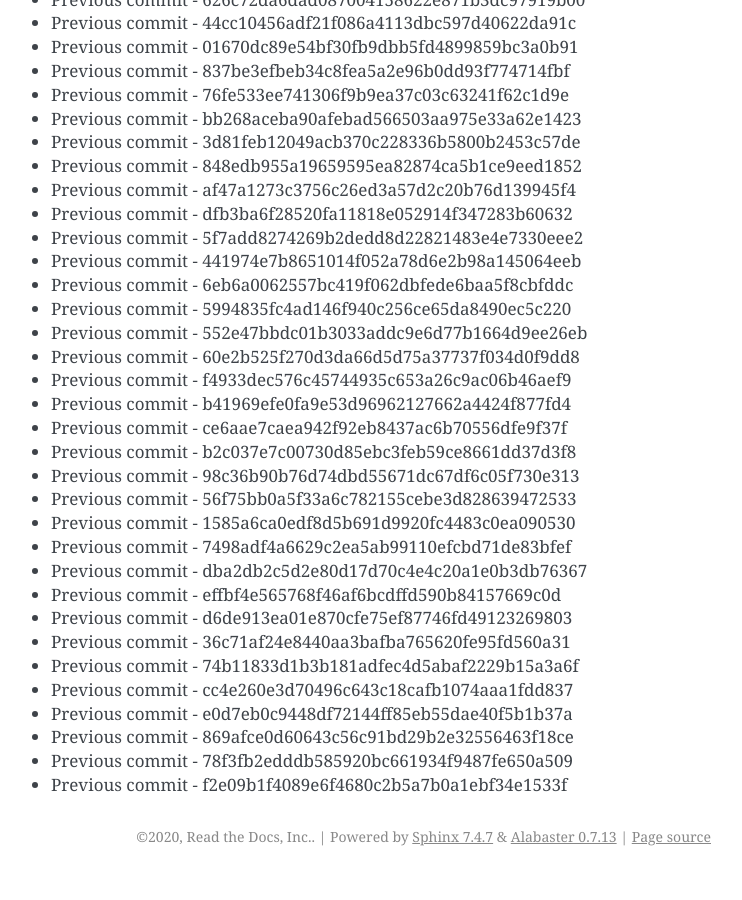
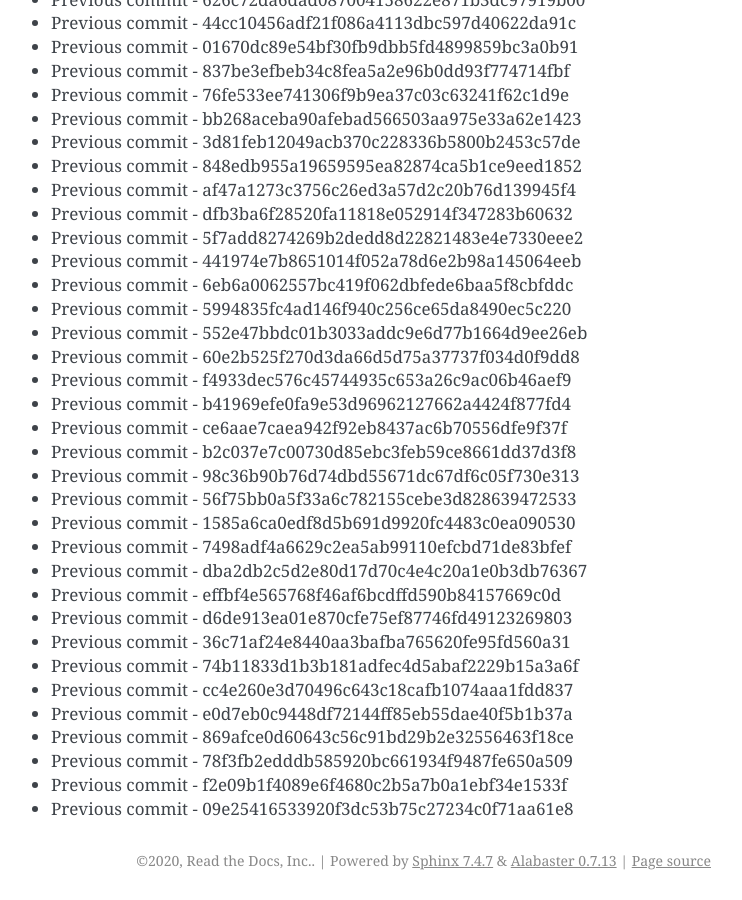
Before and after one commit to readthedocs/rtd-git-stresstest, a Sphinx documentation site: the page built from docs/updates.rst, in a window 1280 px wide and 900 px high, scrolled down 95415 px. Shown: the whole window, without its empty margins (399-1141 px from the left). Built offline with Sphinx 7.4.7, drawn with Linux system fonts in a browser that asks for light colours; before the commit the page ends 96291 px from its top, so only the background shows below that.

Commit message:
Generating commit from previous: 09e25416533920f3dc53b75c27234c0f71aa61e8

```diff
--- a/docs/updates.rst
+++ b/docs/updates.rst
@@ -4041,3 +4041,4 @@ It can be tested for any performance characteristics.
 * Previous commit - 869afce0d60643c56c91bd29b2e32556463f18ce
 * Previous commit - 78f3fb2edddb585920bc661934f9487fe650a509
 * Previous commit - f2e09b1f4089e6f4680c2b5a7b0a1ebf34e1533f
+* Previous commit - 09e25416533920f3dc53b75c27234c0f71aa61e8
```
